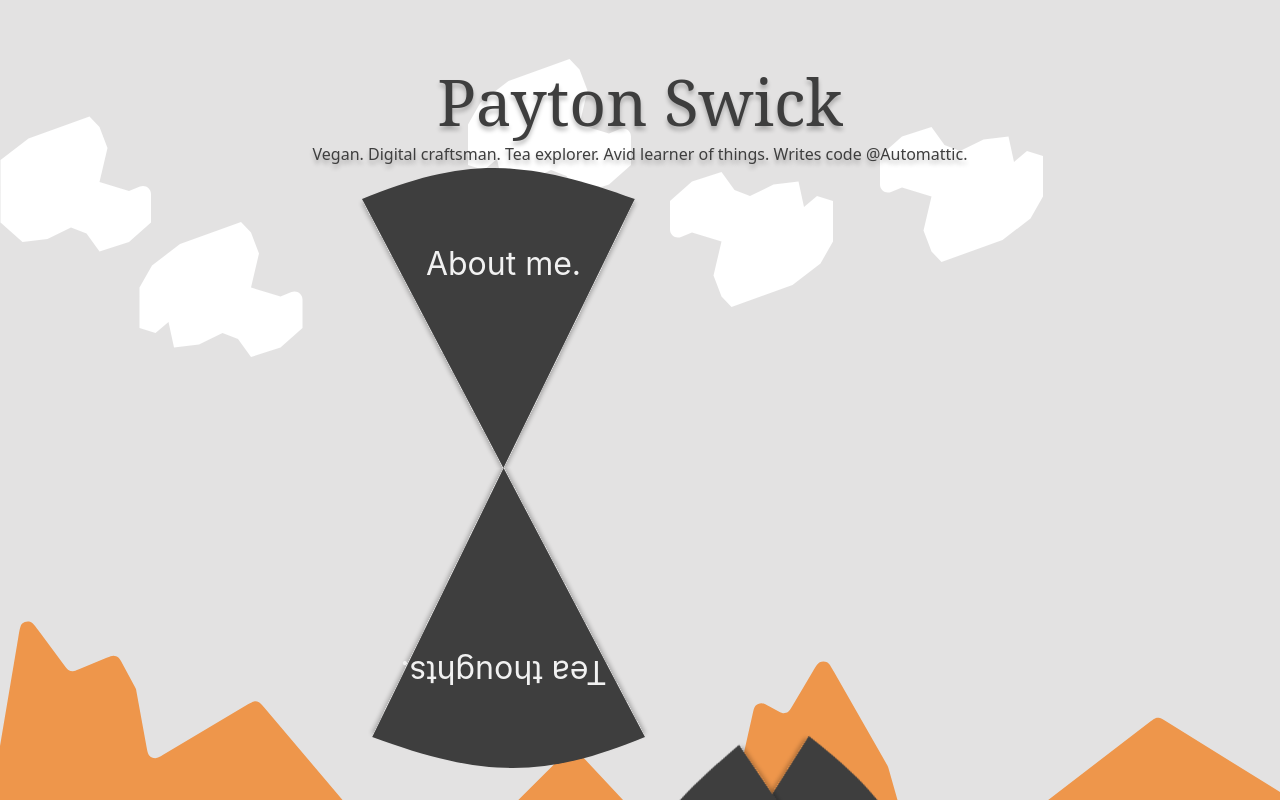
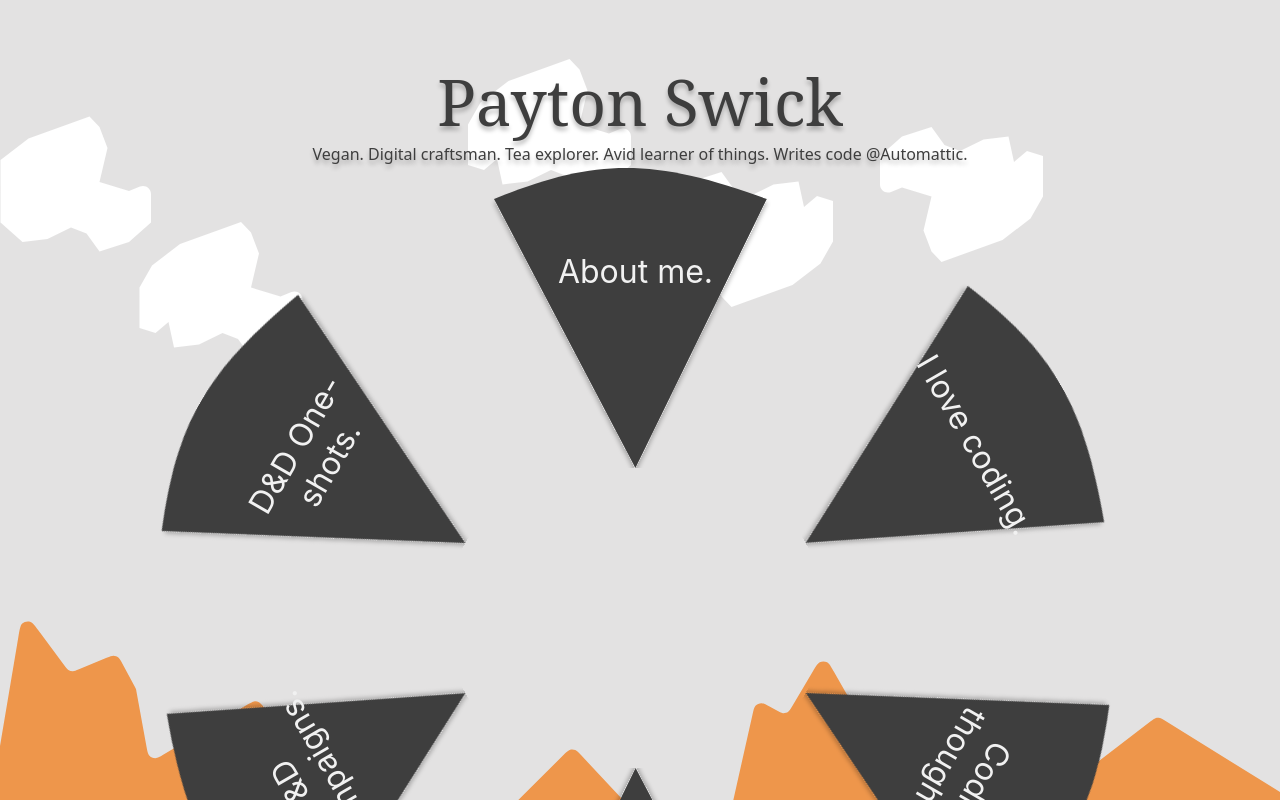
Before and after one commit to sirbrillig/foolorddotcom, a Next.js app: page / in a window 1280 px wide. Shown: the top 800 px of the page. Built offline with nearby package versions, Linux system fonts and the light colour scheme.

Commit message:
Line up segments in a circle

```diff
--- a/styles/Home.module.css
+++ b/styles/Home.module.css
@@ -70,11 +70,15 @@
 
 .interests {
 	display: grid;
-	grid-template-columns: 273px;
-	grid-template-rows: 300px;
+	grid-template-columns: 150px 150px 150px 150px 150px 150px;
+	grid-template-rows: 150px 150px 150px 150px 150px 150px;
 	grid-template-areas:
-	"segment1"
-	"segment4";
+	". . segment1 segment1 . ."
+	"segment6 segment6 segment1 segment1 segment2 segment2"
+	"segment6 segment6 . . segment2 segment2"
+	"segment5 segment5 . . segment3 segment3"
+	"segment5 segment5 segment4 segment4 segment3 segment3"
+	;
 }
 
 .interests__section {
```
